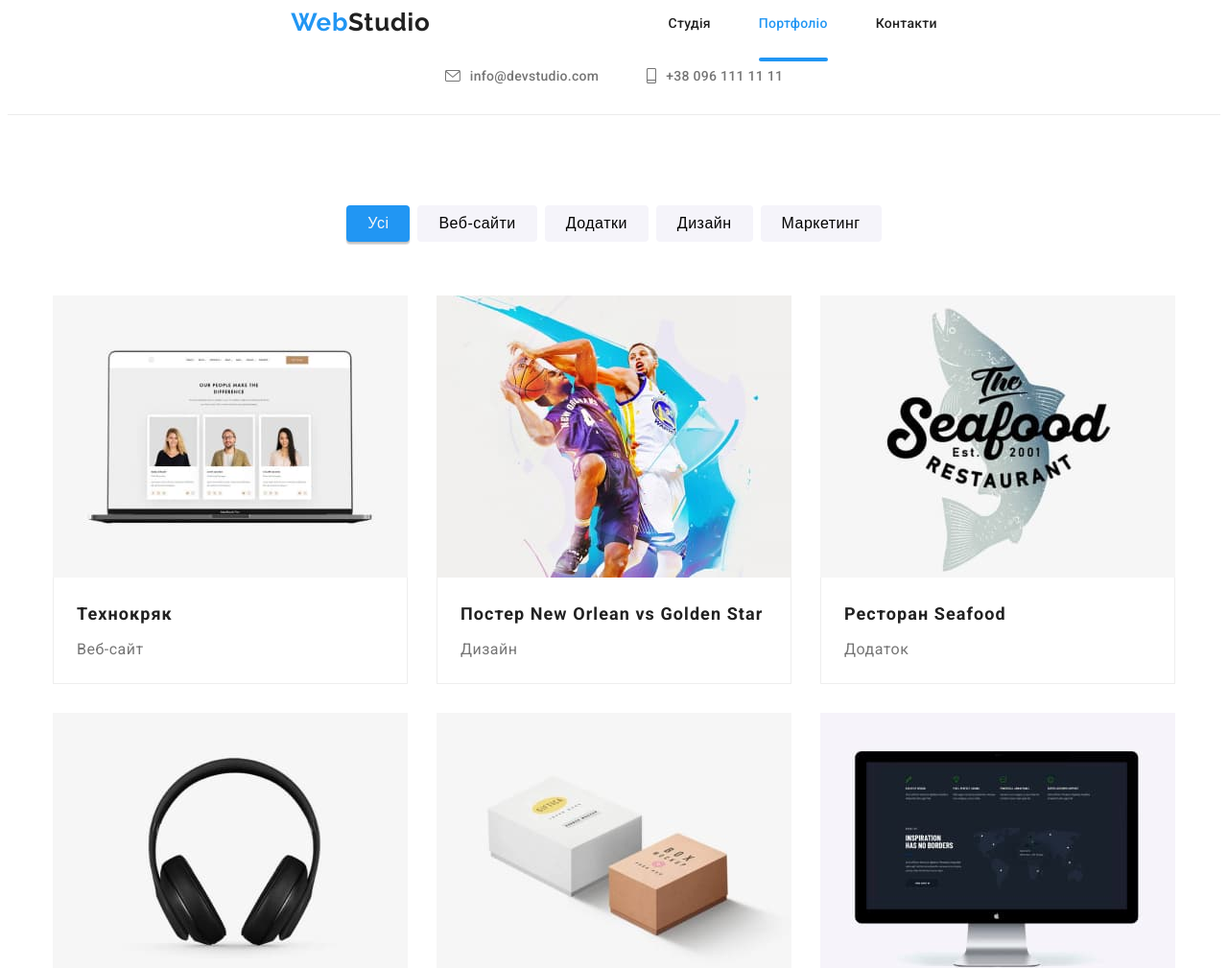
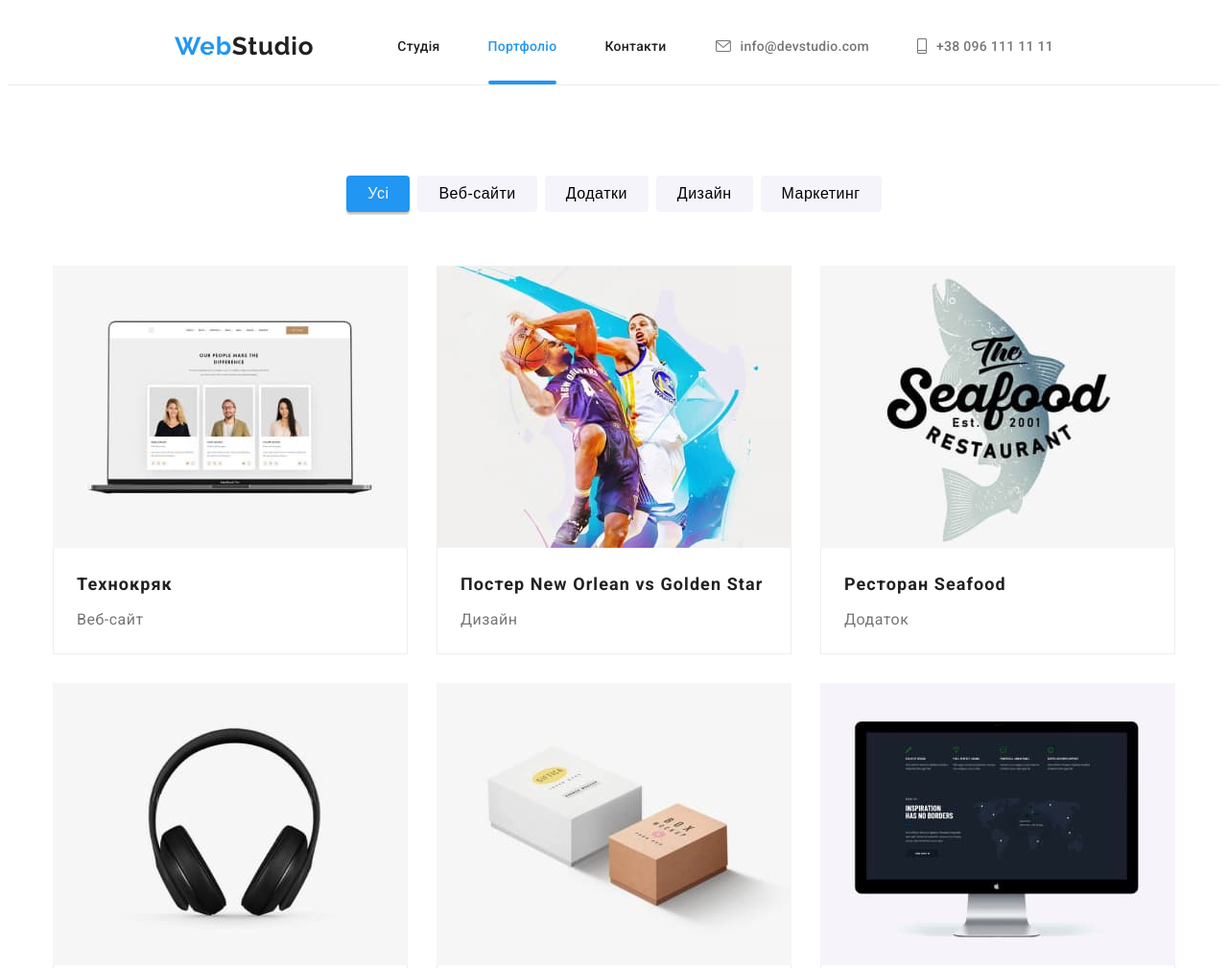
Before and after one commit to AndriiBiliak/goit-markup-hw-08, a plain HTML site: page portfolio.html in a window 1280 px wide. Shown: the top 1009 px of the page at 96% size. Drawn offline with nearby package versions, Linux system fonts and the light colour scheme.

Commit message:
hw-08 хедер на таблетку

```diff
--- a/scss/base/_container.scss
+++ b/scss/base/_container.scss
@@ -8,7 +8,7 @@
 
   //tablet style
   @media screen and (min-width: 768px) {
-    max-width: 720px;
+    max-width: 753px;
   }
 
   // desktop style
--- a/scss/components/_menu.scss
+++ b/scss/components/_menu.scss
@@ -85,12 +85,12 @@
     line-height: calc(28 / 24);
     letter-spacing: 0.02em;
     color: var(--secondary-text-color);
+  }
 
-    &__link:focus,
-    &__link:hover {
-      color: var(--accent-color);
-      cursor: pointer;
-    }
+  &__link:focus,
+  &__link:hover {
+    color: var(--accent-color);
+    cursor: pointer;
   }
 }
 
@@ -112,6 +112,6 @@
   }
 
   &__link:last-child {
-    padding-bottom: 0;
+    padding-right: 0;
   }
 }
--- a/scss/layouts/_contakt.scss
+++ b/scss/layouts/_contakt.scss
@@ -1,5 +1,18 @@
 .contakt {
   display: none;
+
+  @media screen and (min-width: 768px) {
+    display: flex;
+    flex-wrap: wrap;
+    align-items: center;
+    justify-content: center;
+    margin-left: auto;
+    gap: 10px;
+
+    justify-content: flex-start;
+    padding-left: 51px;
+  }
+
   @media screen and (min-width: 1200px) {
     display: flex;
     align-items: center;
--- a/scss/layouts/_header.scss
+++ b/scss/layouts/_header.scss
@@ -4,7 +4,11 @@ header {
 }
 
 .container-header {
-  align-items: center;
+  //align-items: center;
+
+  @media screen and (min-width: 768px) {
+    display: flex;
+  }
 }
 
 .active {
--- a/scss/layouts/_nav.scss
+++ b/scss/layouts/_nav.scss
@@ -1,6 +1,6 @@
 .nav {
-  display: flex;
-  justify-content: flex-start;
+  //display: flex;
+  // justify-content: flex-start;
 
   &__logo {
     font-family: 'Raleway';
@@ -10,10 +10,25 @@
     line-height: calc(31 / 26);
     letter-spacing: 0.03em;
     //margin-right: 93px;
-    margin-right: 248px;
+    //margin-right: 248px;
   }
   &__list {
     display: none;
+  }
+
+  @media screen and (min-width: 768px) {
+    display: flex;
+    align-items: center;
+
+    &__logo {
+      margin-right: 87px;
+    }
+
+    &__list {
+      display: inline-flex;
+      gap: 50px;
+      // margin-right: 96px;
+    }
   }
 
   @media screen and (min-width: 1200px) {
```
Also changed, not shown: css/main.css, css/main.min.css, 2 other files.
